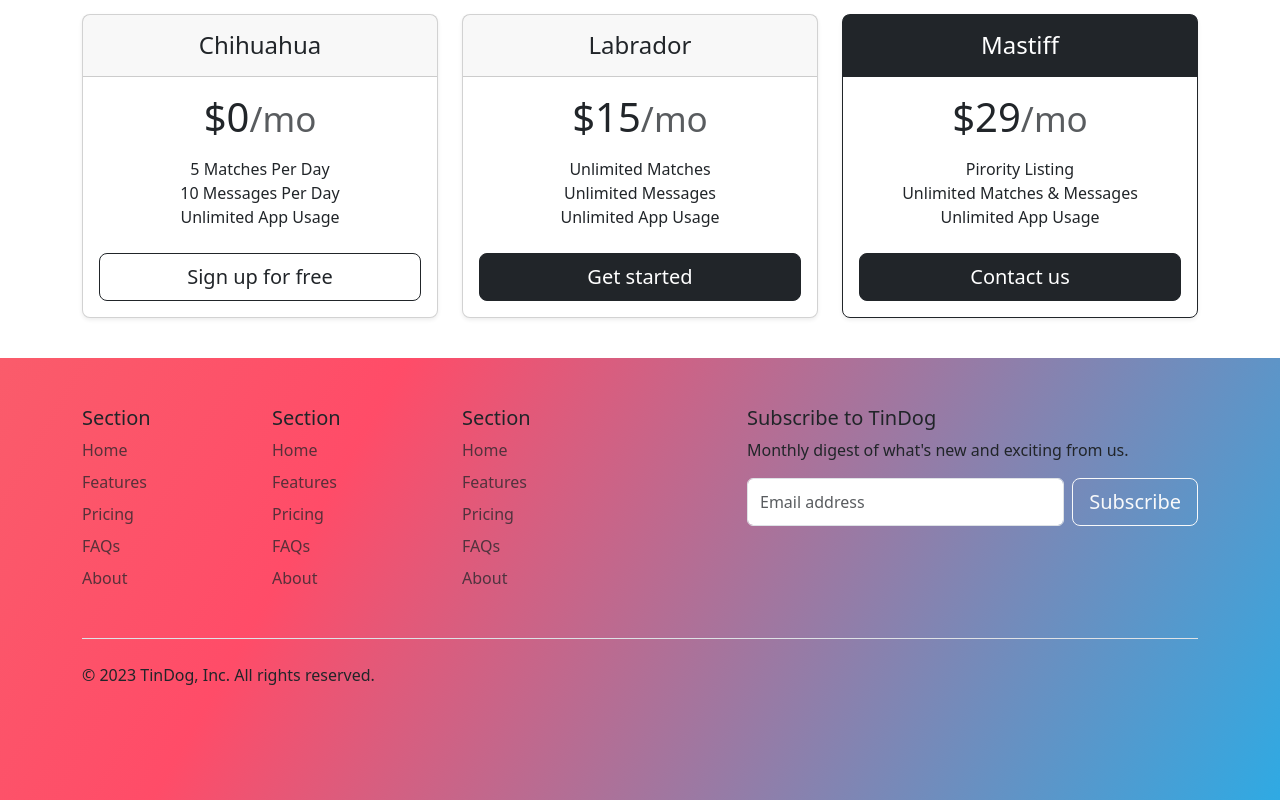
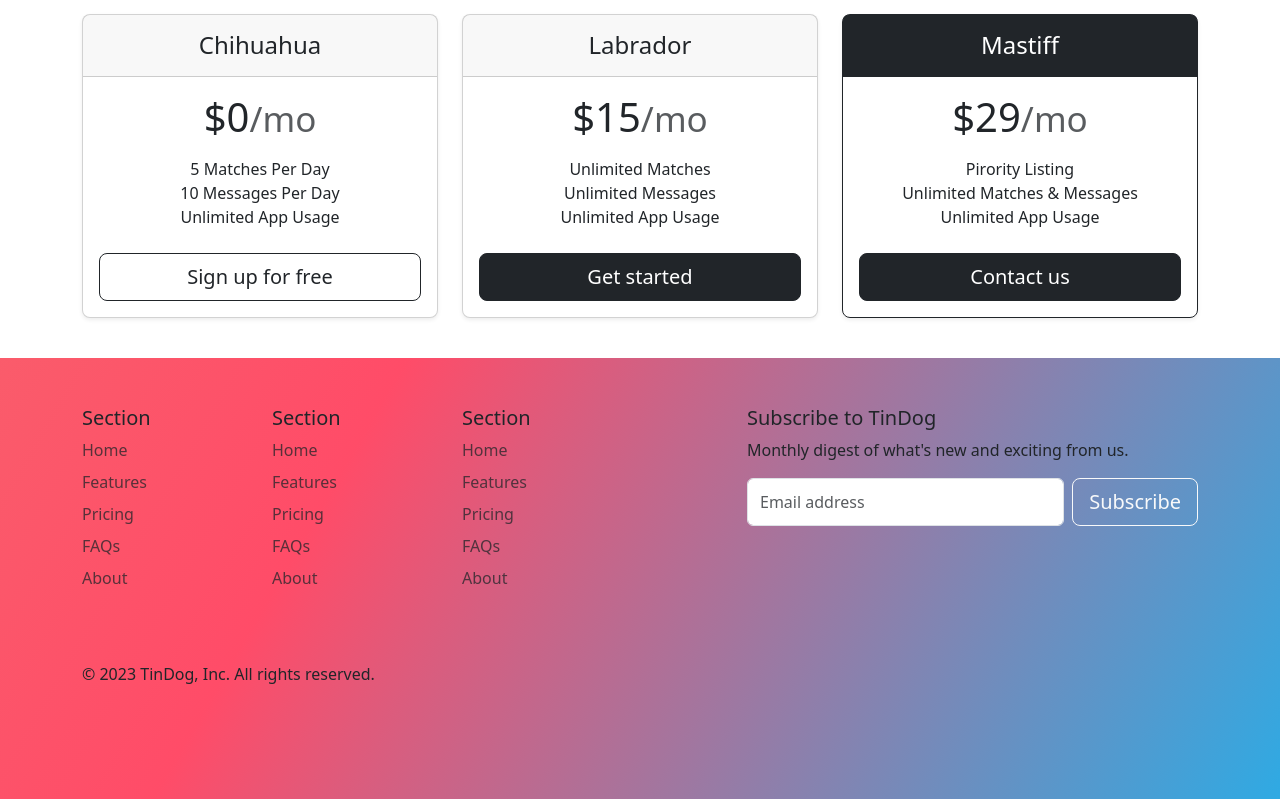
Before and after one commit to ankitgh10/TinDog, a plain HTML site: page index.html in a window 1280 px wide. Shown: the part 1695-2495 px from the top of the page. Drawn offline with nearby package versions, Linux system fonts and the light colour scheme.

Commit message:
Update index.html

```diff
--- a/index.html
+++ b/index.html
@@ -225,7 +225,7 @@
           </div>
         </div>
 
-        <div class="d-flex flex-column flex-sm-row justify-content-between py-4 my-4 border-top">
+        <div class="d-flex flex-column flex-sm-row justify-content-between py-4 my-4">
           <p>© 2023 TinDog, Inc. All rights reserved.</p>
           <ul class="list-unstyled d-flex">
             <li class="ms-3"><a class="link-body-emphasis" href="#"><svg class="bi" width="24" height="24"><use xlink:href="#twitter"></use></svg></a></li>
```
